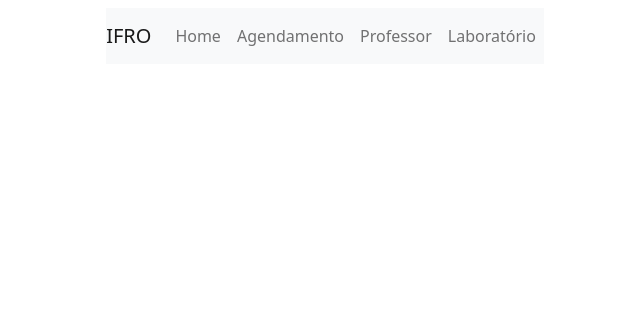
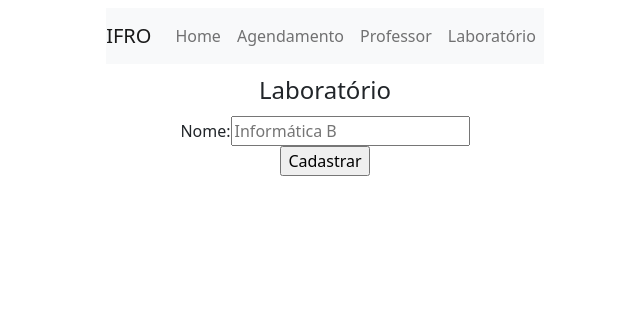
Before and after one commit to Janneene/agendaLaboratorio, a PHP site: page /laboratorio/cadLaboratorio.php in a window 1280 px wide. Shown: the top 332 px of the page, without its empty margins (315-955 px from the left). Run offline with PHP 8.4, Linux system fonts and the light colour scheme.

Commit message:
Update cadLaboratorio.php

```diff
--- a/laboratorio/cadLaboratorio.php
+++ b/laboratorio/cadLaboratorio.php
@@ -10,5 +10,20 @@
 </head>
 <body>
 
+
+<div class="grid text-center">
+	<div class="g-col-6">
+		<form id="form_agendamento" autocomplete="off" name="form_agendamento" method="post" action="../validacao/recebe_form_cadLaboratorio.php">
+			<fieldset>
+       		<legend>Laboratório</legend>
+        	<label>Nome:</label><input class="campo_nome" type="text" name="nome_laboratorio" placeholder="Informática B" ><br>
+
+        	<input class="btn_submit" type="submit" value="Cadastrar" >
+    		</fieldset>
+		</form>
+	</div>
+</div>
+
+
 </body>
 </html>
```
